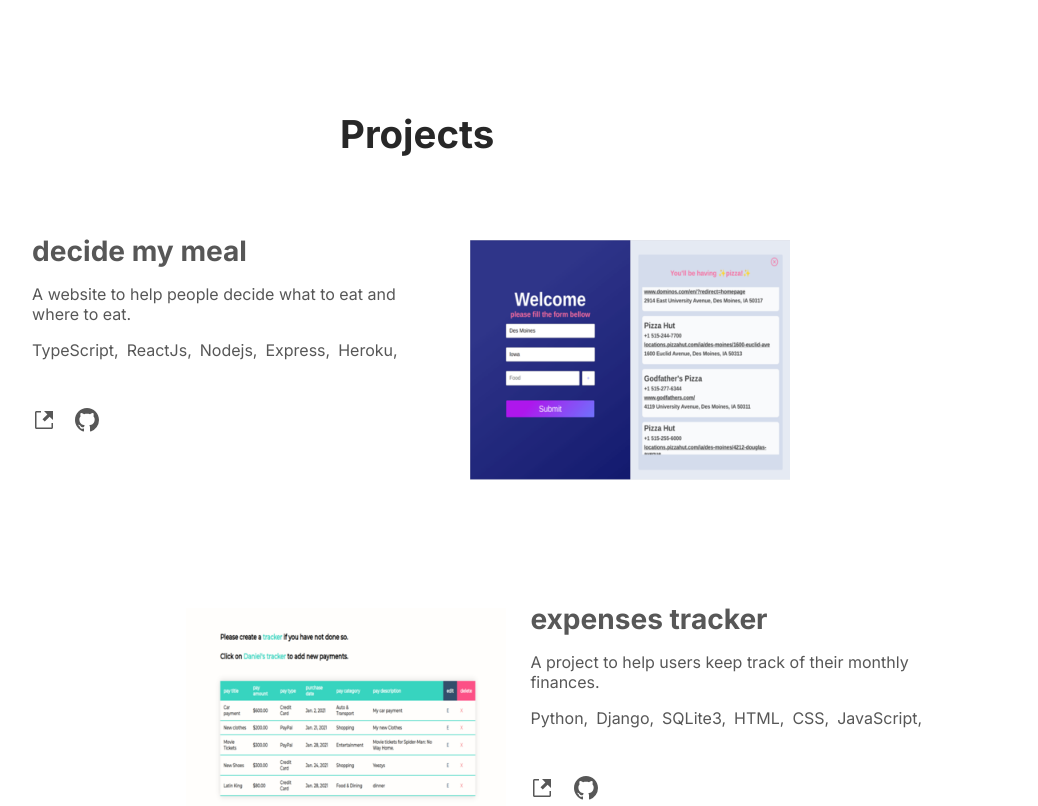
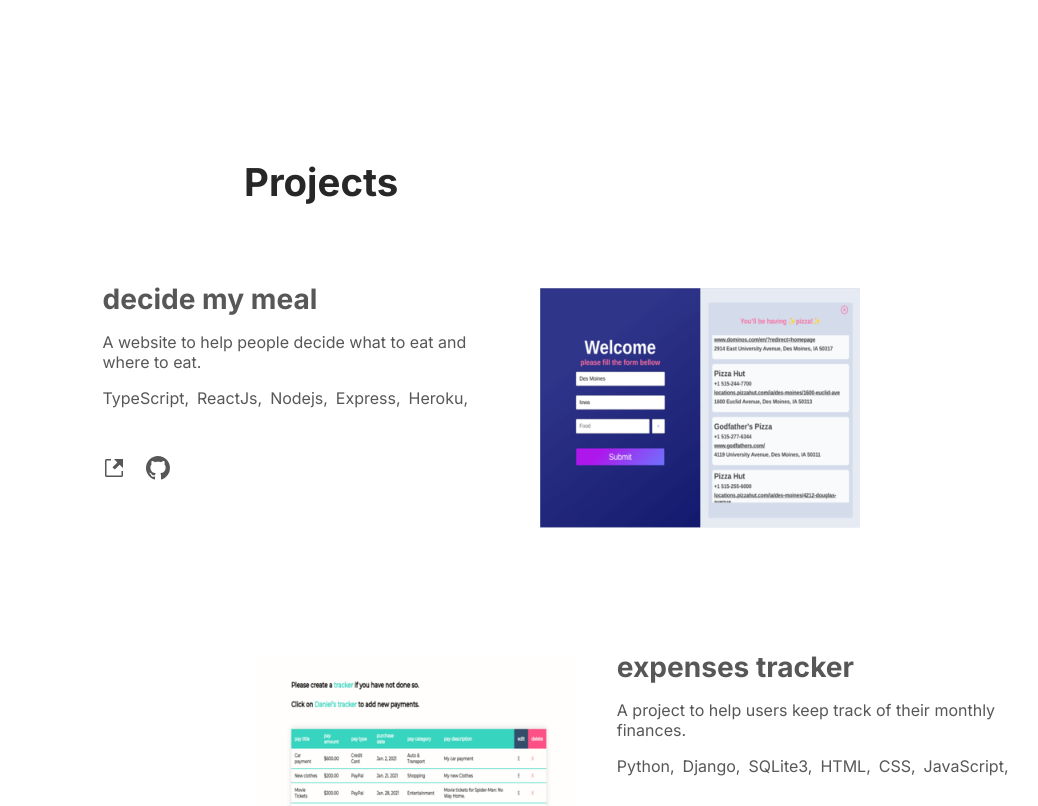
Before and after one commit to dndanli/dndanli-portfolio-v2, a React (Create React App) app in the folder dndanli-portfolio/: page / in a window 1280 px wide. Shown: the part 1993-2799 px from the top of the page, without its empty margins (140-1178 px from the left). Built offline with nearby package versions, Linux system fonts and the light colour scheme.

Commit message:
Projects component style update

```diff
--- a/dndanli-portfolio/src/Components/Projects/Projects.style.ts
+++ b/dndanli-portfolio/src/Components/Projects/Projects.style.ts
@@ -5,11 +5,23 @@ const StyledProjects = styled(Projects)`
   display: flex;
   flex-direction: column;
   align-items: center;
-  margin-bottom: 2rem;
+  padding-inline: min(30vw, 25rem);
+  padding-block: min(30vh, 3rem);
+
+  .projects-wrapper {
+    width: 100%;
+    display: flex;
+    flex-direction: column;
+    align-items: flex-start;
+  }
   .project-block:nth-child(odd) {
     flex-direction: row-reverse;
   }
-  padding: 0 30rem 0 30rem;
+  .project-block:nth-child(even) {
+    .project-desc {
+      margin-left: 1rem;
+    }
+  }
 
   #projects-title {
     font-size: 2.4rem;
```
